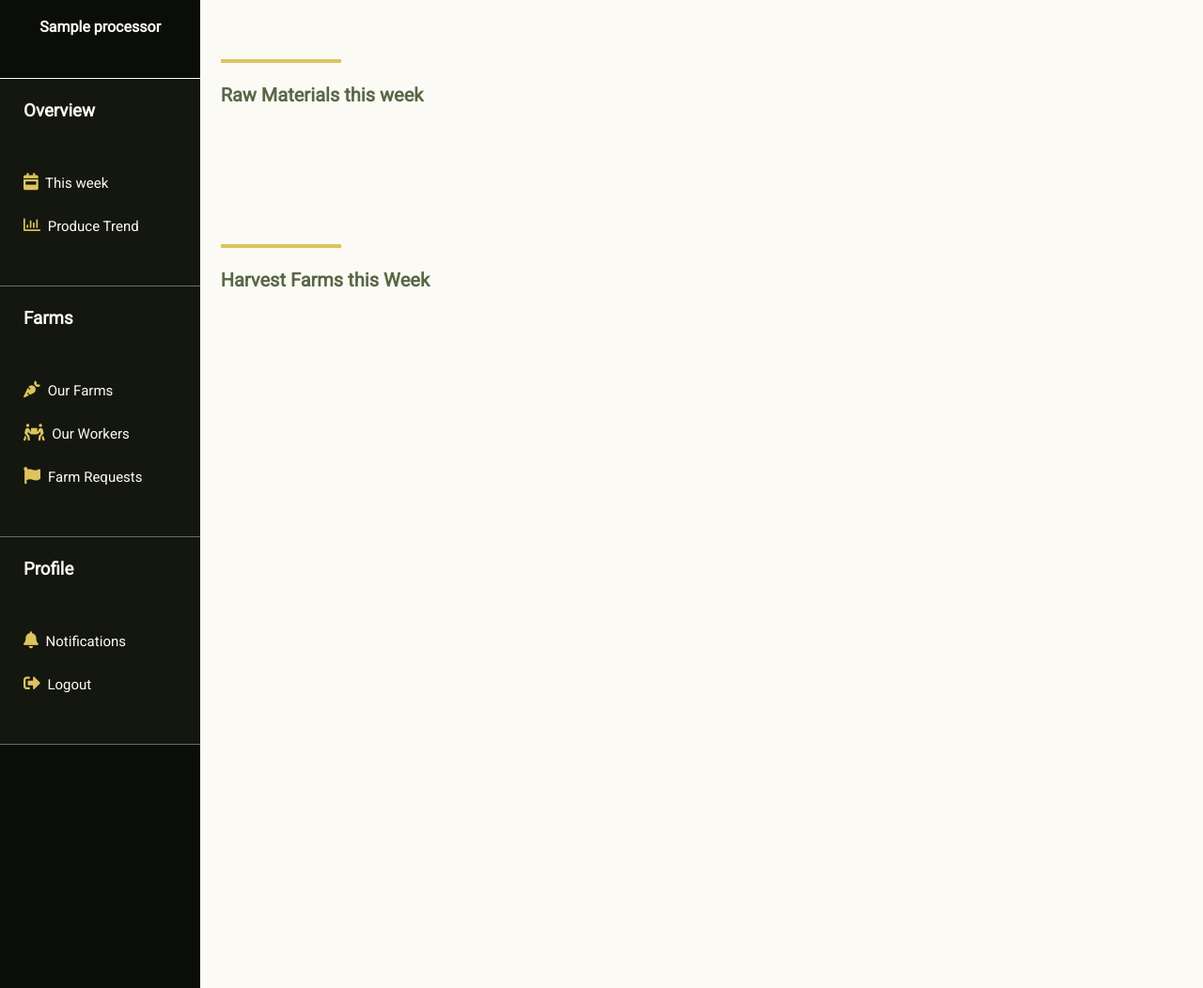
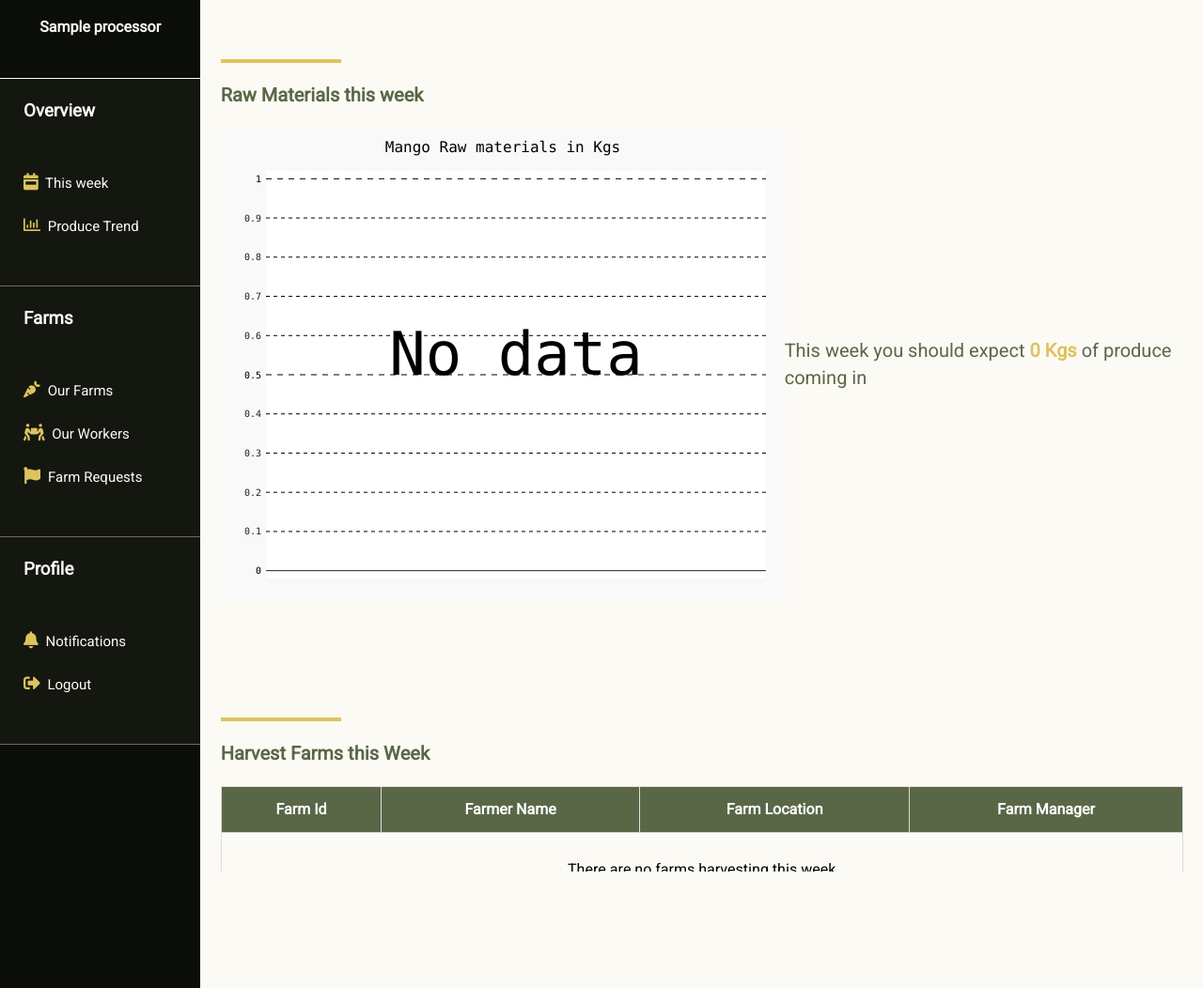
Before and after one commit to mbuthiya/lorre, a Django app: page / in a window 1280 px wide. Shown: the part 184-1236 px from the top of the page at 94% size. Run offline with Django 3.2, Linux system fonts and the light colour scheme; a user stored in the database is signed in; tables that the repository leaves empty hold one stand-in row (values such as "Sample post"); grey boxes marked "Sample" are stand-in pictures; some libraries are stand-ins or nearby versions.

Commit message:
Edited the week data page

```diff
--- /dev/null
+++ b/processor/charts.py
@@ -0,0 +1,50 @@
+import pygal
+from datetime import datetime,timedelta
+import pandas as pd
+
+from .models import Farm,Season
+
+
+class ThisWeekHarvest():
+
+    def __init__(self, **kwargs):
+        self.chart = pygal.Bar(**kwargs)
+        self.chart.title = 'Mango Raw materials in Kgs'
+
+    def get_data(self):
+        '''
+        Query the db for chart data, pack them into a dict and return it.
+        '''
+
+        this_week = datetime.isocalendar(datetime.today())[1]
+        harvest= [harvest_season for harvest_season in Season.objects.all() if datetime.isocalendar(harvest_season.expected_harvest_date)[1]== this_week]
+
+        start = datetime.today() - timedelta(days=datetime.today().weekday())
+        end = start + timedelta(days=6)
+
+        dateList =pd.date_range(start,end)
+        dateListConvert = list(map(pd.Timestamp.to_pydatetime,dateList))
+
+        data = {}
+
+
+        for harvests in harvest:
+            for dateListDate in dateListConvert:
+                if harvests.expected_harvest_date == dateListDate.date():
+                    data[dateListDate.date().strftime('%d/%b/%Y')
+                         ] = harvests.estimated_yield
+                else:
+                    data[dateListDate.date().strftime('%d/%b/%Y')
+                         ] = None
+        return data
+
+    def generate(self):
+        # Get chart data
+        chart_data = self.get_data()
+
+        # Add data to chart
+        for key, value in chart_data.items():
+            self.chart.add(key, value)
+
+        # Return the rendered SVG
+        return self.chart.render(is_unicode=True)
--- a/processor/models.py
+++ b/processor/models.py
@@ -1,6 +1,6 @@
 from django.db import models
 from django.contrib.auth.models import User
-
+from datetime import datetime
 # Create your models here.
 
 
@@ -60,3 +60,16 @@ class Season(models.Model):
 
     def __str__(self):
         return "Season"
+
+    @classmethod
+    def this_weeks_harvest(cls):
+        this_week = datetime.isocalendar(datetime.today())[1]
+
+        harvest = [harvest_season for harvest_season in cls.objects.all(
+        ) if datetime.isocalendar(harvest_season.expected_harvest_date)[1] == this_week]
+
+        harvestAmount = sum([amount.estimated_yield for amount in harvest])
+
+        farms = [farms.farm for farms in harvest]
+
+        return harvestAmount,farms
--- a/processor/templates/dashboard-templates/dashboard.html
+++ b/processor/templates/dashboard-templates/dashboard.html
@@ -94,7 +94,7 @@
 
         <!-- Dashboard Content -->
         <section class="dashboard-content">
-            {% include templateName %}
+            {% include templateName with data=data %}
         </section>
 
 
--- a/processor/templates/dashboard-templates/week-data.html
+++ b/processor/templates/dashboard-templates/week-data.html
@@ -30,12 +30,12 @@
             <div class="this-week-data">
                 <!-- This week chart -->
                 <div class="chart">
-
+                    {{data.harvest_chart|safe}}
                 </div>
 
                 <!-- Data intepretation -->
                 <div class="chart-Interprate">
-
+                    <p>This week you should expect <span> {{data.harvest_amount}} Kgs </span> of produce coming in</p>
                 </div>
             </div>
 
@@ -47,10 +47,36 @@
             <div class="source-farm-header">
                 <hr>
                 <h3>Harvest Farms this Week</h3>
+
+                <div class="harvest-farm-table" id="harvest-farm-table">
+
+                    <table>
+                        <tr>
+                            <th>Farm Id</th>
+                            <th>Farmer Name</th>
+                            <th>Farm Location</th>
+                            <th>Farm Manager</th>
+                        </tr>
+
+                        {% if data.farms%}
+                        {% for farm in data.farms%}
+                        <tr>
+                            <td>{{farm.farm_code}}</td>
+                            <td>{{farm.farmer_name}}</td>
+                            <td>{{farm.village_name}}</td>
+                            <td>{{farm.manager.first_name}} {{farm.manager.last_name}}</td>
+                        </tr>
+                        {%endfor%}
+                        {%else%}
+                        <td colspan="4" class="empty">There are no farms harvesting this week</td>
+                        {%endif%}
+                    </table>
+                </div>
             </div>
         </section>
         <!-- Source farms end -->
     </section>
+    <script type="text/javascript" src="http://kozea.github.com/pygal.js/latest/pygal-tooltips.min.js"></script>
 </body>
 
 </html>
--- a/processor/views.py
+++ b/processor/views.py
@@ -5,7 +5,9 @@ from django.core.exceptions import ObjectDoesNotExist
 from django.http import HttpResponse,HttpResponseServerError
 from django.shortcuts import redirect, render
 from django.core.files.storage import FileSystemStorage
-from .models import Processor,Crop
+from .models import Processor,Crop,Season
+from .charts import ThisWeekHarvest
+
 
 
 # Create your views here.
@@ -17,7 +19,17 @@ def overview_week(request):
     if current_processor == None:
         return HttpResponseServerError
 
-    return render(request, "dashboard-templates/dashboard.html", {"title": "Weekly Overview", "templateName": "dashboard-templates/week-data.html", "current_processor": current_processor})
+    harvest_chart = ThisWeekHarvest(
+        height=500,
+        width=600,
+        explicit_size=True,
+    ).generate()
+
+
+    harvest_amount, farms = Season.this_weeks_harvest()
+    data = {"harvest_chart": harvest_chart, "harvest_amount":harvest_amount, "farms": farms}
+
+    return render(request, "dashboard-templates/dashboard.html", {"title": "Weekly Overview", "templateName": "dashboard-templates/week-data.html", "current_processor": current_processor, "data": data})
 
 
 @login_required
--- a/static/css/week.css
+++ b/static/css/week.css
@@ -28,7 +28,7 @@ body{
 
 .week-body{
     overflow-y: auto;
-    height: 90vh;
+    height: 80vh;
     display: flex;
     flex-direction: column;
     align-items: center;
@@ -61,3 +61,58 @@ body{
     font-weight: bold;
     color: #596747;
 }
+
+.this-week-data{
+    display: flex;
+    justify-content: space-between;
+}
+
+.this-week-data .chart{
+    flex: 1;
+}
+.chart-Interprate{
+    flex: 1;
+    display: flex;
+    align-items: center;
+}
+.chart-Interprate p{
+    font-family: Heebo;
+    font-size: 20px;
+
+    color: #596747;
+}
+
+.chart-Interprate span{
+    font-weight: bold;
+    color: #ddc35e;
+}
+
+table{
+    font-family: Heebo;
+    border-collapse: collapse;
+    width: 100%;
+}
+
+#harvest-farm-table td,
+#harvest-farm-table th {
+    border: 1px solid #ddd;
+    padding: 8px;
+
+}
+#harvest-farm-table th {
+    padding-top: 12px;
+    padding-bottom: 12px;
+    text-align: left;
+    background-color: #596747;
+    color: white;
+    text-align: center;
+}
+
+#harvest-farm-table td:first-child{
+    margin-top: 5vh;
+}
+
+.empty{
+    text-align: center;
+     height: 5vh;
+}
```
